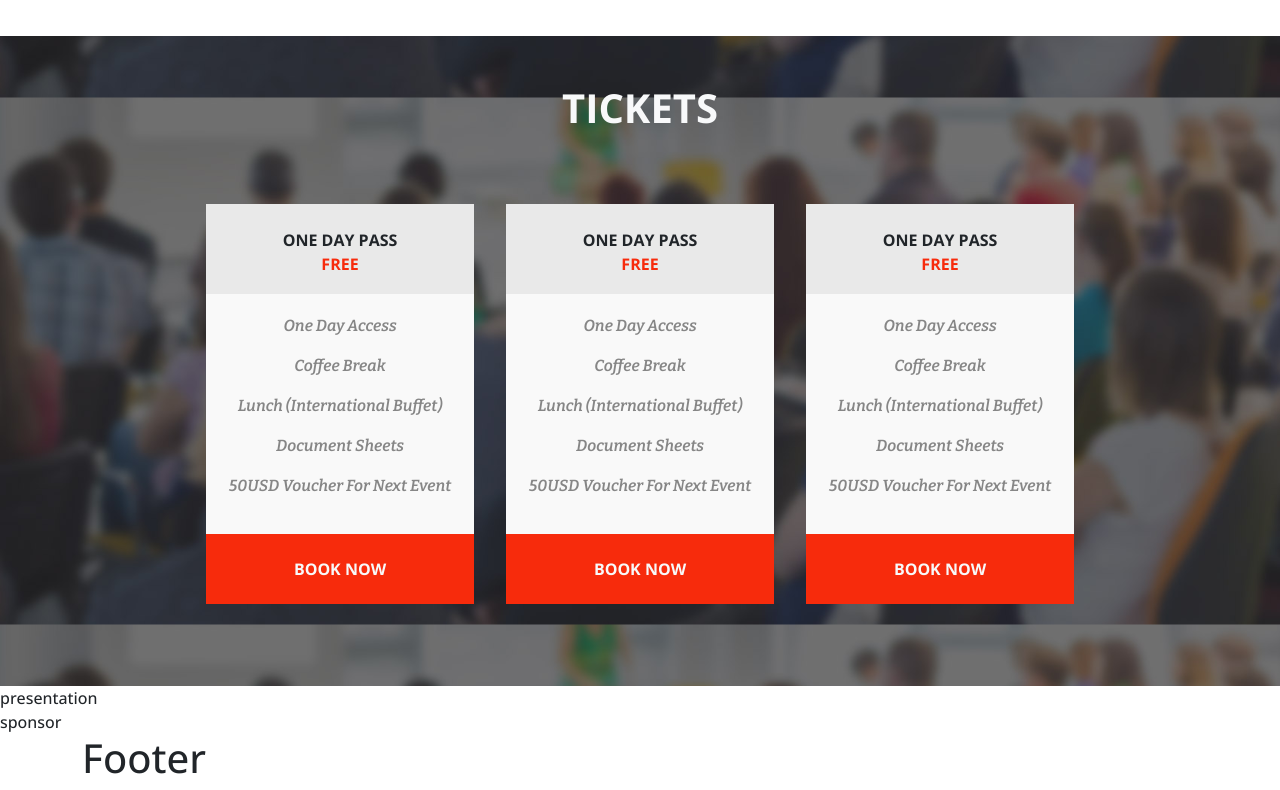
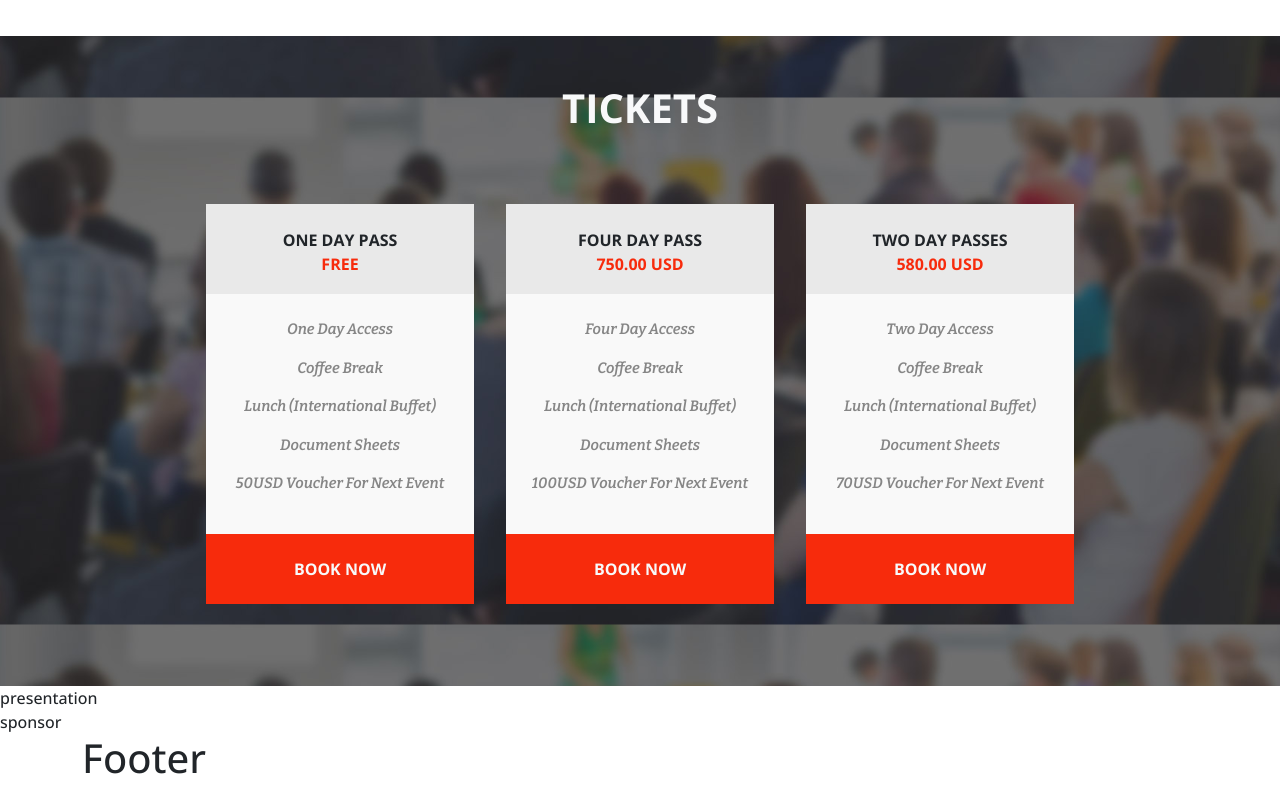
Before and after one commit to VALDEV05/proj-html-vuejs, a Vue app: page / in a window 1280 px wide. Shown: the part 3670-4460 px from the top of the page. Built offline with nearby package versions, Linux system fonts and the light colour scheme.

Commit message:
Changed as screen elements

```diff
--- a/src/components/ticketSection.vue
+++ b/src/components/ticketSection.vue
@@ -31,20 +31,20 @@
               <div class="col ticket m-3">
                   <div class="headerTicket d-flex flex-column align-items-center">
                       <div class="titleTicket text-center pt-4">
-                          <p class="m-0 fw-bold text-uppercase">One Day Pass</p>
+                          <p class="m-0 fw-bold text-uppercase">Four Day Pass</p>
                       </div>
                       <div class="priceTicket">
-                          <p class="m-0 fw-bold text-uppercase">free</p>
+                          <p class="m-0 fw-bold text-uppercase">750.00 usd</p>
                       </div>
                   </div>
                   <!-- /headerTicket -->
                   <div class="mainTicket d-flex align-items-center justify-content-center">
                       <ul class="list-unstyled text-center text-capitalized">
-                            <li class="py-2">One Day Access</li>
+                            <li class="py-2">Four Day Access</li>
                             <li class="py-2">Coffee Break</li>
                             <li class="py-2">Lunch (International Buffet)</li>
                             <li class="py-2">Document Sheets</li>
-                            <li class="py-2">50USD Voucher For Next Event</li>
+                            <li class="py-2">100USD Voucher For Next Event</li>
                       </ul>
                   </div>
                   <div class="footerTicket">
@@ -56,20 +56,20 @@
               <div class="col ticket m-3">
                   <div class="headerTicket d-flex flex-column align-items-center">
                       <div class="titleTicket text-center pt-4">
-                          <p class="m-0 fw-bold text-uppercase">One Day Pass</p>
+                          <p class="m-0 fw-bold text-uppercase">Two Day Passes</p>
                       </div>
                       <div class="priceTicket">
-                          <p class="m-0 fw-bold text-uppercase">free</p>
+                          <p class="m-0 fw-bold text-uppercase">580.00 usd</p>
                       </div>
                   </div>
                   <!-- /headerTicket -->
                   <div class="mainTicket d-flex align-items-center justify-content-center">
                       <ul class="list-unstyled text-center text-capitalized">
-                            <li class="py-2">One Day Access</li>
+                            <li class="py-2">Two Day Access</li>
                             <li class="py-2">Coffee Break</li>
                             <li class="py-2">Lunch (International Buffet)</li>
                             <li class="py-2">Document Sheets</li>
-                            <li class="py-2">50USD Voucher For Next Event</li>
+                            <li class="py-2">70USD Voucher For Next Event</li>
                       </ul>
                   </div>
                   <div class="footerTicket">
@@ -115,6 +115,9 @@ export default {
                 height: calc(400px - 160px);
                 font-family: 'Bitter', serif;
                 color: $icon-gray !important;
+                li{
+                    font-size: 15px;
+                }
             }
             .footerTicket{
                 height: 70px;
```
